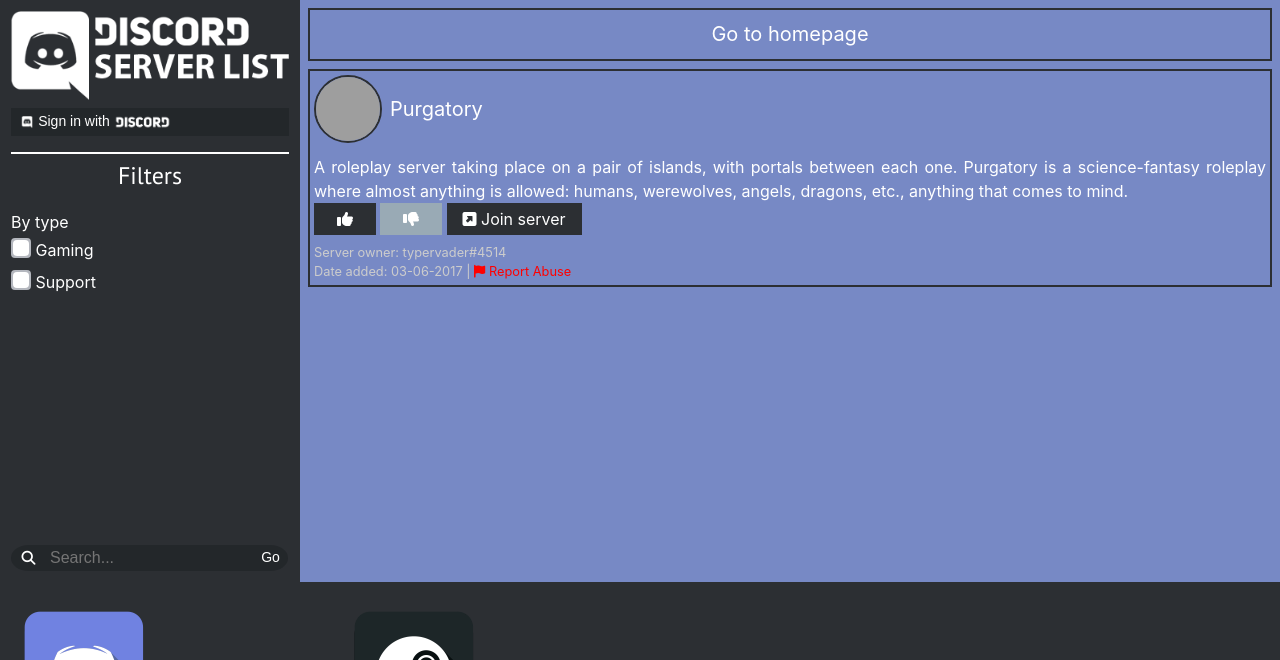
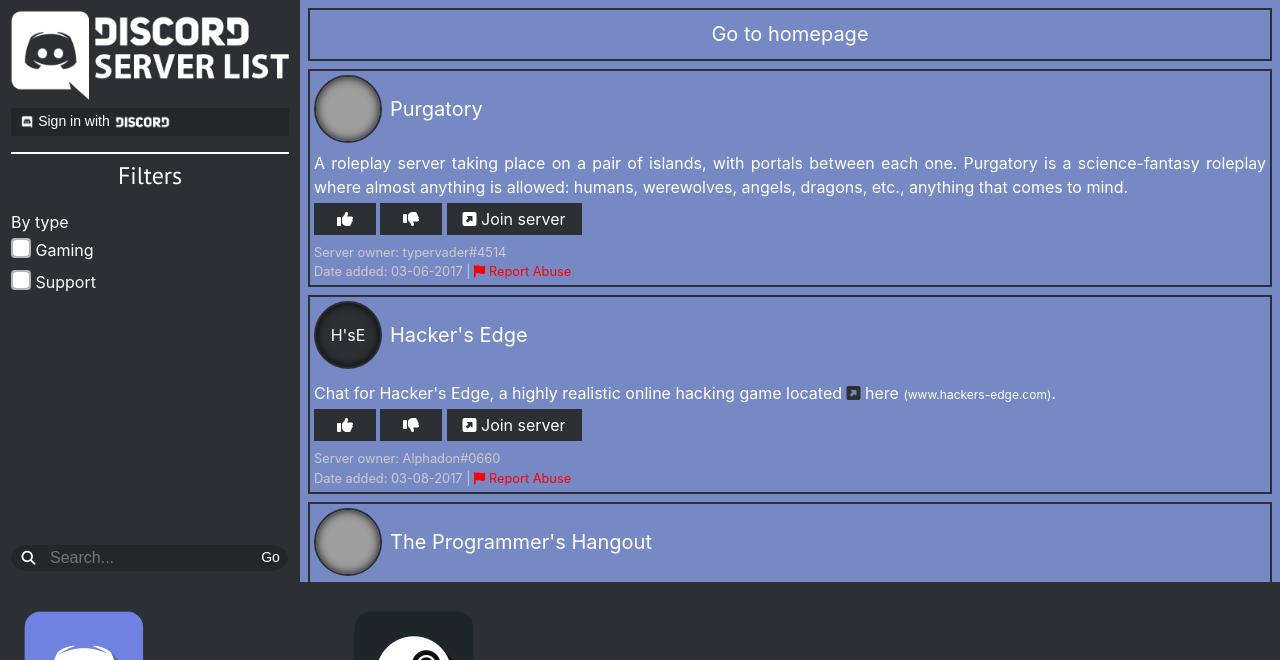
Before and after one commit to Themayu/discord-server-list, a plain HTML site: page servers.html in a window 1280 px wide. Shown: the top 660 px of the page. Drawn offline with nearby package versions, Linux system fonts and the light colour scheme; grey boxes are pictures that could not be loaded.

Commit message:
Add servers, add fallback styles
Added a set of two more servers to the server list, allowing me to accurately test scrolling when building my design. Also added a fallback design that includes simply the server's initials, for when a listed server does not have an image that can be grabbed from the Discord CDN

```diff
--- a/css/styles.css
+++ b/css/styles.css
@@ -268,7 +268,8 @@ html, body {
   border: 2px solid #2C2F33;
 }
 
-#main-content #server-list-container .server {
+#main-content #server-list-container .server:not(:last-child) {
+  margin-bottom: 8px;
 }
 
 #main-content #server-list-container .server .server-header {
@@ -280,6 +281,22 @@ html, body {
   height: 68px;
   vertical-align: middle;
   width: 68px;
+}
+
+#main-content #server-list-container .server .server-icon-shadow {
+  box-shadow: inset 0px 0px 10px rgba(0,0,0,0.9);
+  height: 64px;
+  left: 6px;
+  position: absolute;
+  top: 6px;
+  width: 64px;
+}
+
+#main-content #server-list-container .server div.server-icon {
+  background-color: #2C2F33;
+  display: inline-block;
+  line-height: 64px;
+  text-align: center;
 }
 
 #main-content #server-list-container .server .server-name-container {
@@ -295,6 +312,21 @@ html, body {
   position: relative;
   transform: translateY(-50%);
   top: 50%;
+}
+
+#main-content #server-list-container .server .description a.external-link::before {
+  color: #2C2F33;
+  content: '\f14c';
+  font-family: 'FontAwesome';
+}
+
+#main-content #server-list-container .server .description a.external-link {
+  color: #FFFFFF;
+}
+
+#main-content #server-list-container .server .description a.external-link::after {
+  content: '(' attr(data-domain) ')';
+  font-size: 12px;
 }
 
 #main-content #server-list-container .server .actions .btn {
--- a/js/main.js
+++ b/js/main.js
@@ -95,4 +95,10 @@ $(document).ready(function () {
     window.clearTimeout(screenSizeChange);
     screenSizeChange = window.setTimeout(screenSizeChangeHandler, 250);
   }).trigger('resize');
+
+  $('a.external-link', '#server-list-container').each(function(index, el) {
+    var $el = $(el);
+    console.log('Setting data-domain to ' + el.hostname);
+    $el.attr('data-domain', el.hostname);
+  });
 });
--- a/servers.html
+++ b/servers.html
@@ -19,22 +19,31 @@
         </div>
 
         <div id="server-list-container" class="mt-2">
-          <div class="server">
-            <div class="server-header mb-2">
+
+          <div class="server" data-name="Purgatory">
+            <div class="server-header">
               <img src="https://cdn.discordapp.com/icons/259536826304430080/8971ff3789a4ead9d0dad08106fd8af1.png" alt="Purgatory icon" class="server-icon rounded-circle m-1" />
+              <div class="server-icon-shadow rounded-circle"></div>
               <div class="server-name-container">
                 <span class="server-name d-block">Purgatory</span>
               </div>
             </div>
             <div class="server-body m-1">
               <div class="description">
-                A roleplay server taking place on a pair of islands, with portals between each one. Purgatory is a science-fantasy roleplay
-                where almost anything is allowed: humans, werewolves, angels, dragons, etc., anything that comes to mind.
+                <p class="mb-1">A roleplay server taking place on a pair of islands, with portals between each one. Purgatory is a
+                science-fantasy roleplay where almost anything is allowed: humans, werewolves, angels, dragons, etc.,
+                anything that comes to mind.</p>
               </div>
               <div class="actions">
-                <div class="voting mb-1"><!--
-                --><div class="vote-up w-50 d-inline-block pr-05" data-server="1"><i class="fa fa-thumbs-up btn btn-secondary border-0 rounded-0 w-100" aria-hidden="true"></i><span class="sr-only"> Upvote</span></div><!--
-                --><div class="vote-down w-50 d-inline-block pl-05" data-server="1"><i class="fa fa-thumbs-down btn btn-secondary selected border-0 rounded-0 w-100" aria-hidden="true"></i><span class="sr-only"> Downvote</span></div>
+                <div class="voting mb-1">
+                  <div class="vote-up w-50 d-inline-block pr-05" data-server="1">
+                    <i class="fa fa-thumbs-up btn btn-secondary border-0 rounded-0 w-100" aria-hidden="true"></i>
+                    <span class="sr-only">Upvote</span>
+                  </div><!--
+               --><div class="vote-down w-50 d-inline-block pl-05" data-server="1">
+                    <i class="fa fa-thumbs-down btn btn-secondary border-0 rounded-0 w-100" aria-hidden="true"></i>
+                    <span class="sr-only">Downvote</span>
+                  </div>
                 </div>
                 <a class="join d-inline-block mb-1" href="https://discord.gg/BeWdRTp" target="_blank">
                   <div class="btn btn-secondary border-0 rounded-0 w-100">
@@ -53,6 +62,96 @@
               </span>
             </div>
           </div>
+
+          <div class="server" data-name="Hacker's Edge">
+            <div class="server-header mb-2">
+              <div class="server-icon rounded-circle m-1">H'sE</div>
+              <div class="server-icon-shadow rounded-circle"></div>
+              <div class="server-name-container">
+                <span class="server-name d-block">Hacker's Edge</span>
+              </div>
+            </div>
+            <div class="server-body m-1">
+              <div class="description">
+                <p class="mb-1">Chat for Hacker's Edge, a highly realistic online hacking game located
+                <a href="http://www.hackers-edge.com/" class="external-link">
+                  here
+                </a>.</p>
+              </div>
+              <div class="actions">
+                <div class="voting mb-1">
+                  <div class="vote-up w-50 d-inline-block pr-05" data-server="2">
+                    <i class="fa fa-thumbs-up btn btn-secondary border-0 rounded-0 w-100" aria-hidden="true"></i>
+                    <span class="sr-only">Upvote</span>
+                  </div><!--
+               --><div class="vote-down w-50 d-inline-block pl-05" data-server="2">
+                    <i class="fa fa-thumbs-down btn btn-secondary border-0 rounded-0 w-100" aria-hidden="true"></i>
+                    <span class="sr-only">Downvote</span>
+                  </div>
+                </div>
+                <a class="join d-inline-block mb-1" href="https://discord.gg/R7gs88h" target="_blank">
+                  <div class="btn btn-secondary border-0 rounded-0 w-100">
+                    <i class="fa fa-external-link-square" aria-hidden="true"></i> Join server
+                  </div>
+                </a>
+              </div>
+            </div>
+            <div class="server-footer m-1">
+              <div class="server-owner">Server owner: Alphadon#0660</div>
+              <span class="date-added">
+                03-08-2017
+              </span>
+              <span class="report">
+                <a href="submit-report.html?server=2" class="report-link"> Report Abuse</a>
+              </span>
+            </div>
+          </div>
+
+          <div class="server" data-name="The Programmer's Hangout">
+            <div class="server-header">
+              <img src="https://cdn.discordapp.com/icons/244230771232079873/37843453ef2b855d227be2f558e18070.png" alt="The Programmer's Hangout icon" class="server-icon rounded-circle m-1" />
+              <div class="server-icon-shadow rounded-circle"></div>
+              <div class="server-name-container">
+                <span class="server-name d-block">The Programmer's Hangout</span>
+              </div>
+            </div>
+            <div class="server-body m-1">
+              <div class="description">
+                <p class="mb-1">The Programmer's Hangout (TPH) is a small, community driven discord in which you are free to discuss
+                and learn anything related to computer science, programming, or technology in general. If you would
+                like to know more about us, read the info channel, #info.</p>
+
+                <p class="mb-1">Welcome and enjoy your stay :)</p>
+              </div>
+              <div class="actions">
+                <div class="voting mb-1">
+                  <div class="vote-up w-50 d-inline-block pr-05" data-server="3">
+                    <i class="fa fa-thumbs-up btn btn-secondary border-0 rounded-0 w-100" aria-hidden="true"></i>
+                    <span class="sr-only">Upvote</span>
+                  </div><!--
+               --><div class="vote-down w-50 d-inline-block pl-05" data-server="3">
+                    <i class="fa fa-thumbs-down btn btn-secondary border-0 rounded-0 w-100" aria-hidden="true"></i>
+                    <span class="sr-only">Downvote</span>
+                  </div>
+                </div>
+                <a class="join d-inline-block mb-1" href="https://discord.gg/BQN6BYE" target="_blank">
+                  <div class="btn btn-secondary border-0 rounded-0 w-100">
+                    <i class="fa fa-external-link-square" aria-hidden="true"></i> Join server
+                  </div>
+                </a>
+              </div>
+            </div>
+            <div class="server-footer m-1">
+              <div class="server-owner">Server owner: 🔥Fox#7705</div>
+              <span class="date-added">
+                03-08-2017
+              </span>
+              <span class="report">
+                <a href="submit-report.html?server=3" class="report-link"> Report Abuse</a>
+              </span>
+            </div>
+          </div>
+
         </div>
       </div>
     </div>
```
